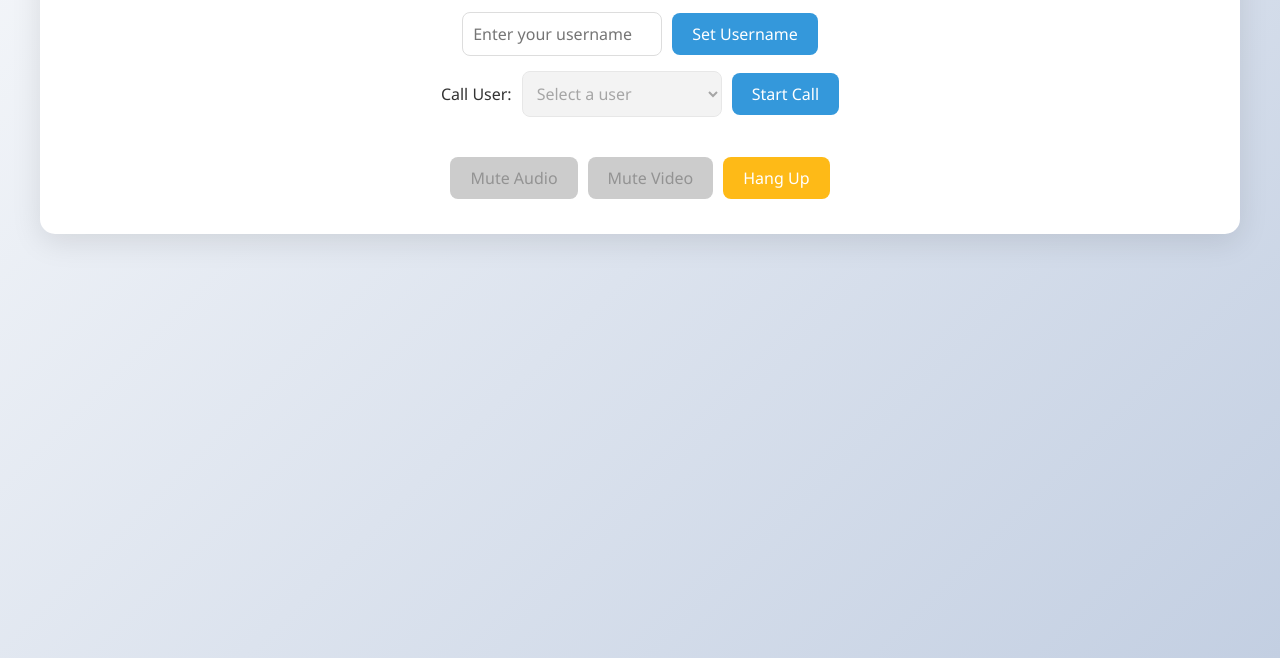
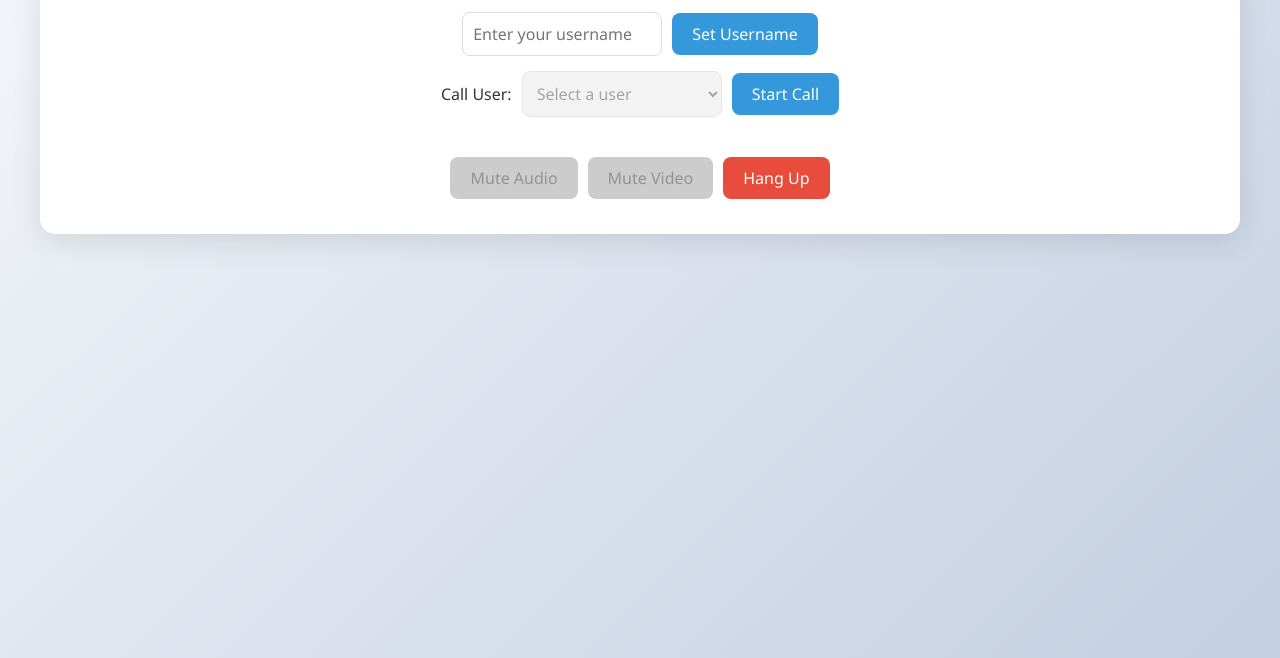
Before and after one commit to DivyLathiya/Video-chat-with-WebRTC, a website: page public/index.html in a window 1280 px wide. Shown: the part 142-800 px from the top of the page. Drawn offline with nearby package versions, Linux system fonts and the light colour scheme; no server answers.

Commit message:
index.html

```diff
--- a/public/index.html
+++ b/public/index.html
@@ -125,7 +125,7 @@
         }
 
         #hangupBtn {
-            background-color: #FEBA17;
+            background-color: #e74c3c;
             color: white;
         }
 
```
